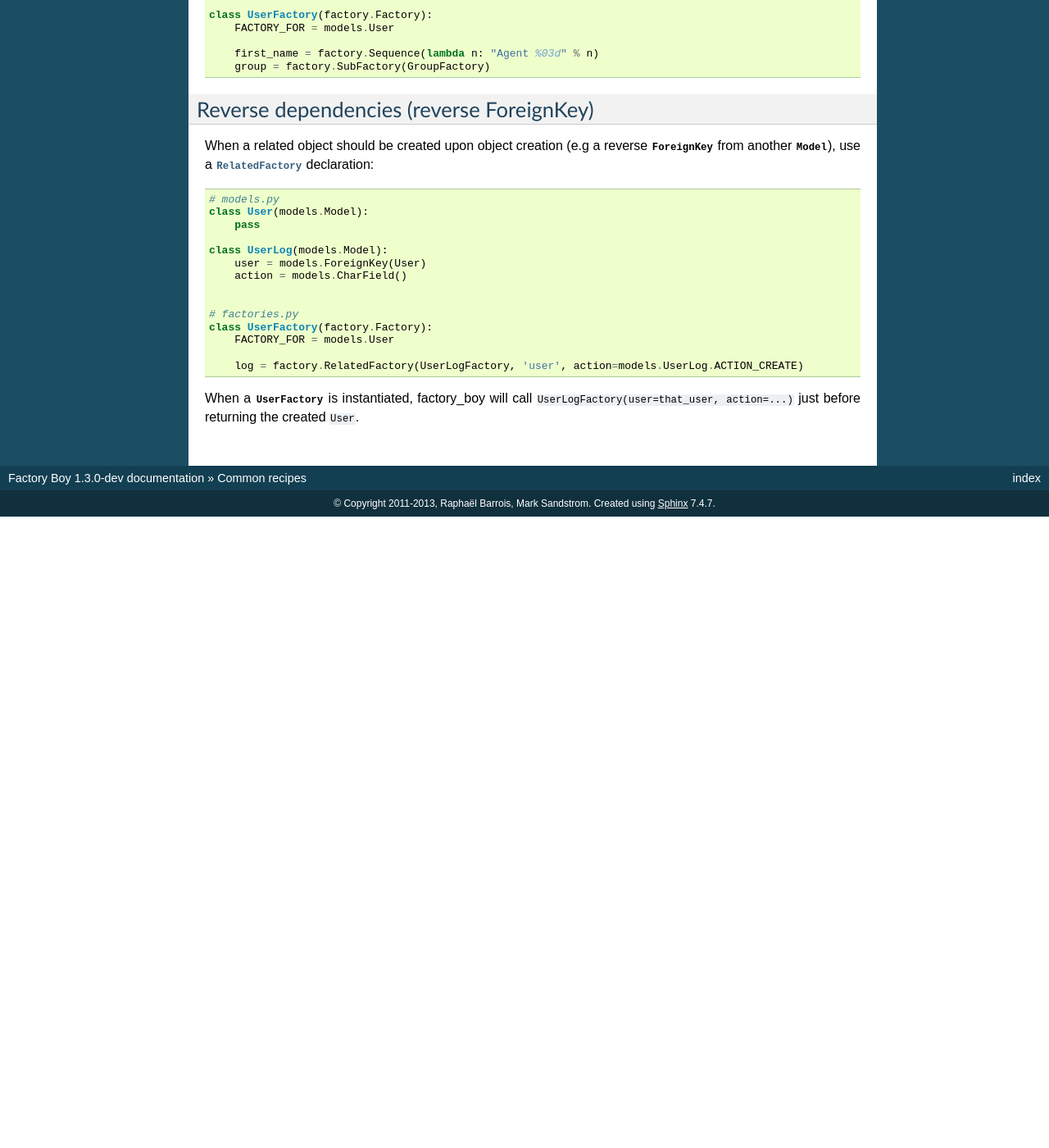
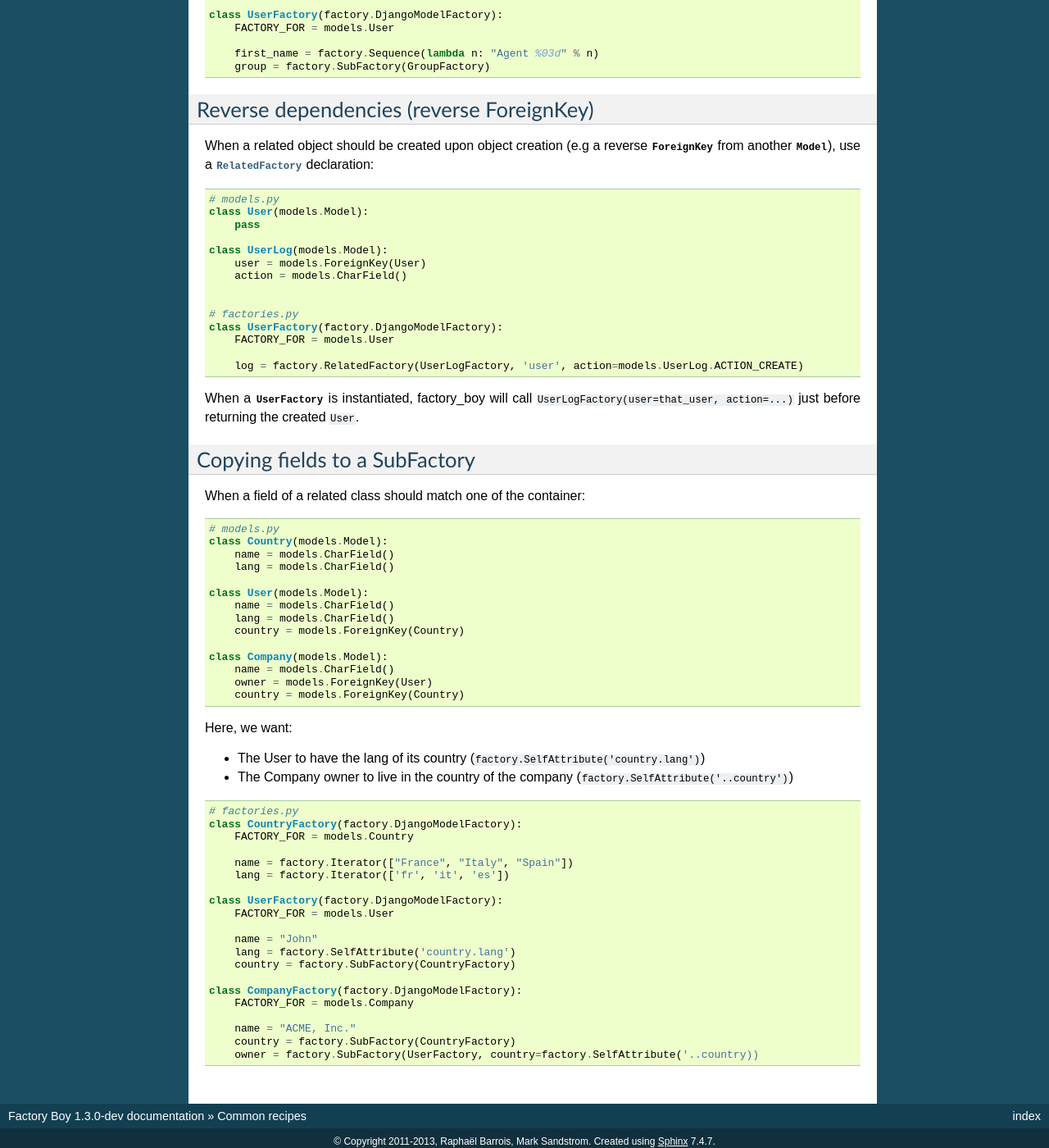
Before and after one commit to FactoryBoy/factory_boy, a Sphinx documentation site: the page built from docs/recipes.rst, in a window 1280 px wide and 1400 px high, scrolled down 406 px. Shown: the whole window at 82% size. Built offline with Sphinx 7.4.7, drawn with Linux system fonts in a browser that asks for light colours; before the commit the page ends 1036 px from its top, so only the background shows below that; some of the changed text lies outside the part shown.

Commit message:
doc: Add recipe for SelfAttribute('..X').
Signed-off-by: Raphaël Barrois <raphael.barrois@polytechnique.org>

```diff
--- a/docs/recipes.rst
+++ b/docs/recipes.rst
@@ -25,7 +25,7 @@ use the :class:`~factory.SubFactory` declaration:
     import factory
     from . import models
 
-    class UserFactory(factory.Factory):
+    class UserFactory(factory.DjangoModelFactory):
         FACTORY_FOR = models.User
 
         first_name = factory.Sequence(lambda n: "Agent %03d" % n)
@@ -52,7 +52,7 @@ use a :class:`~factory.RelatedFactory` declaration:
 
 
     # factories.py
-    class UserFactory(factory.Factory):
+    class UserFactory(factory.DjangoModelFactory):
         FACTORY_FOR = models.User
 
         log = factory.RelatedFactory(UserLogFactory, 'user', action=models.UserLog.ACTION_CREATE)
@@ -60,3 +60,56 @@ use a :class:`~factory.RelatedFactory` declaration:
 
 When a :class:`UserFactory` is instantiated, factory_boy will call
 ``UserLogFactory(user=that_user, action=...)`` just before returning the created ``User``.
+
+
+Copying fields to a SubFactory
+------------------------------
+
+When a field of a related class should match one of the container:
+
+
+.. code-block:: python
+
+    # models.py
+    class Country(models.Model):
+        name = models.CharField()
+        lang = models.CharField()
+
+    class User(models.Model):
+        name = models.CharField()
+        lang = models.CharField()
+        country = models.ForeignKey(Country)
+
+    class Company(models.Model):
+        name = models.CharField()
+        owner = models.ForeignKey(User)
+        country = models.ForeignKey(Country)
+
+
+Here, we want:
+
+- The User to have the lang of its country (``factory.SelfAttribute('country.lang')``)
+- The Company owner to live in the country of the company (``factory.SelfAttribute('..country')``)
+
+.. code-block:: python
+
+    # factories.py
+    class CountryFactory(factory.DjangoModelFactory):
+        FACTORY_FOR = models.Country
+
+        name = factory.Iterator(["France", "Italy", "Spain"])
+        lang = factory.Iterator(['fr', 'it', 'es'])
+
+    class UserFactory(factory.DjangoModelFactory):
+        FACTORY_FOR = models.User
+
+        name = "John"
+        lang = factory.SelfAttribute('country.lang')
+        country = factory.SubFactory(CountryFactory)
+
+    class CompanyFactory(factory.DjangoModelFactory):
+        FACTORY_FOR = models.Company
+
+        name = "ACME, Inc."
+        country = factory.SubFactory(CountryFactory)
+        owner = factory.SubFactory(UserFactory, country=factory.SelfAttribute('..country))
```
